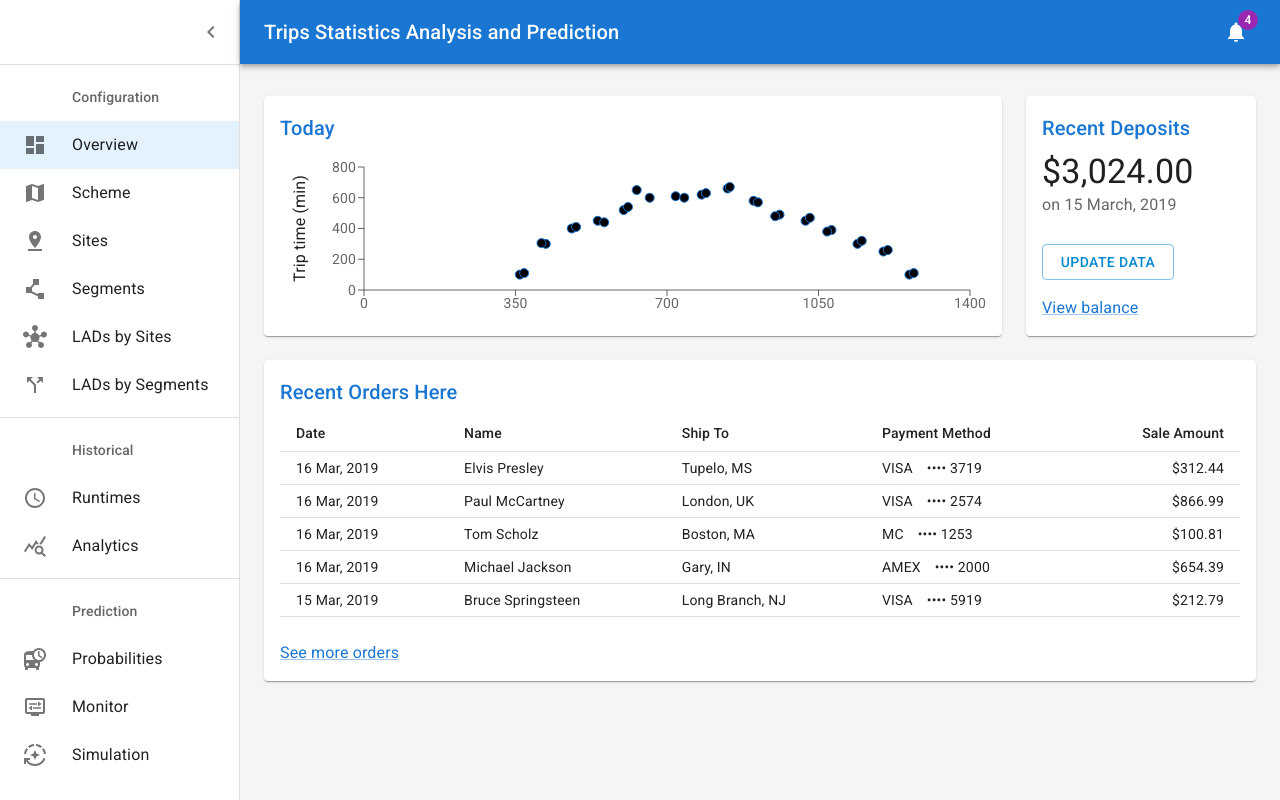
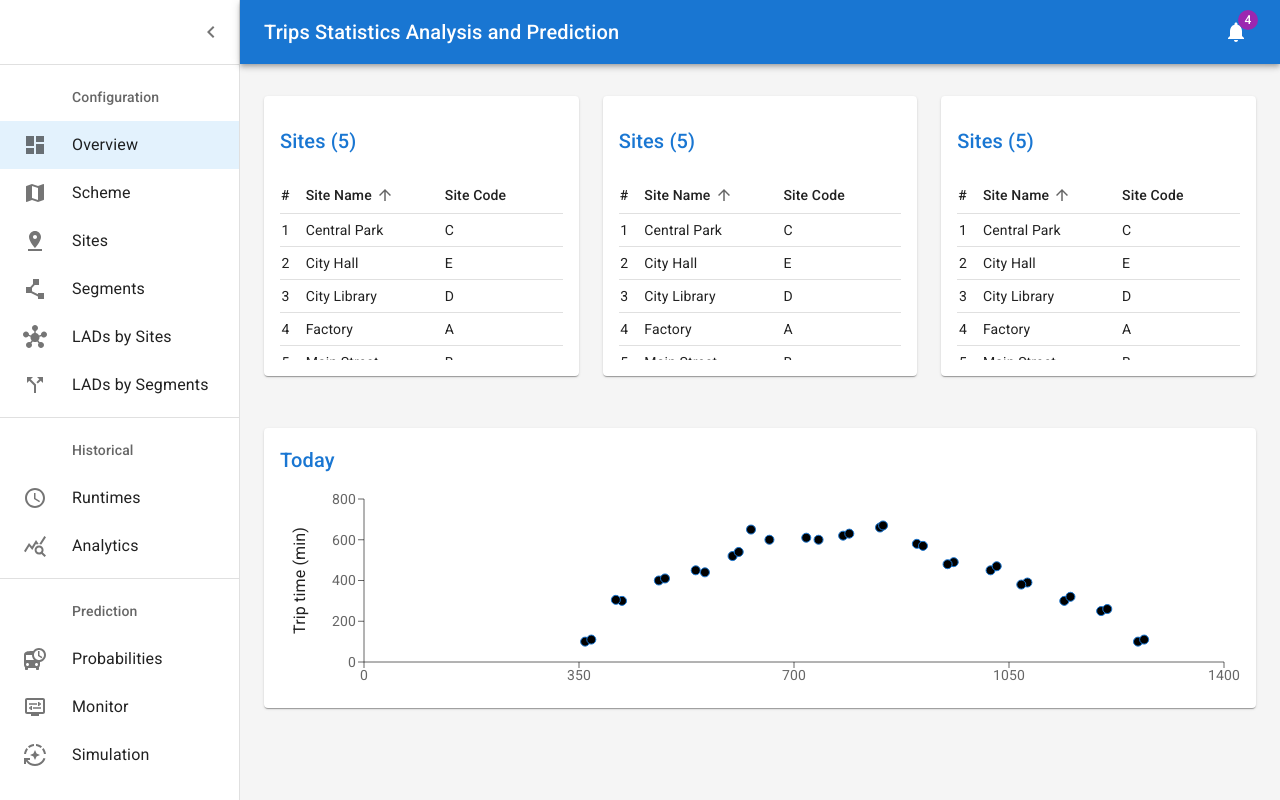
Before and after one commit to bars-p/predict-mvp, a Next.js app: page / in a window 1280 px wide. Built offline with nearby package versions, Linux system fonts and the light colour scheme; a web font is replaced by a local one.

Commit message:
Added SimpleTable component

```diff
--- a/pages/index.js
+++ b/pages/index.js
@@ -1,5 +1,5 @@
 import Head from 'next/head'
-import Dashboard from '../src/components/old/Dashboard'
+import Dashboard from '../src/components/dashboard/Dashboard'
 
 export default function Home() {
   return (
--- /dev/null
+++ b/src/components/dashboard/Dashboard.js
@@ -0,0 +1,118 @@
+import React, { useContext } from 'react';
+import { createTheme, ThemeProvider } from '@mui/material/styles';
+import CssBaseline from '@mui/material/CssBaseline';
+import Box from '@mui/material/Box';
+import Container from '@mui/material/Container';
+import Grid from '@mui/material/Grid';
+import Paper from '@mui/material/Paper';
+import Chart from '../old/Chart';
+// import Deposits from './Deposits';
+import Orders from '../old/Orders';
+import SimpleTable from '../layout/SimpleTable';
+import { DataContext } from '../../contexts/DataContext';
+import { useRouter } from 'next/router';
+
+const mdTheme = createTheme();
+
+export default function Dashboard() {
+  const router = useRouter();
+  const sitesRoute = '/sites';
+  const { sites } = useContext(DataContext);
+  const sitesHeaders = [
+    {
+      id: 'name',
+      numeric: false,
+      disablePadding: false,
+      text: 'Site Name',
+      sort: true,
+    },
+    {
+      id: 'code',
+      numeric: false,
+      disablePadding: false,
+      text: 'Site Code',
+      sort: true,
+    },
+  ];
+  const siteItems = sites.map(site => ({
+    id: site.id,
+    name: site.name,
+    code: site.short,
+  }));
+  return (
+    <ThemeProvider theme={mdTheme}>
+      <Grid container spacing={3} sx={{ height: '83vh' }}>
+        {/* Sites */}
+        <Grid item sm={12} md={4}>
+          <Paper
+            onClick={() => router.push(sitesRoute)}
+            sx={{
+              p: 2,
+              display: 'flex',
+              flexDirection: 'column',
+              height: '35vh',
+              cursor: 'pointer',
+            }}
+          >
+            <SimpleTable
+              title='Sites'
+              headers={sitesHeaders}
+              items={siteItems}
+            />
+          </Paper>
+        </Grid>
+        {/* Sites */}
+        <Grid item sm={12} md={4}>
+          <Paper
+            onClick={() => router.push(sitesRoute)}
+            sx={{
+              p: 2,
+              display: 'flex',
+              flexDirection: 'column',
+              height: '35vh',
+              cursor: 'pointer',
+            }}
+          >
+            <SimpleTable
+              title='Sites'
+              headers={sitesHeaders}
+              items={siteItems}
+            />
+          </Paper>
+        </Grid>
+        {/* Sites */}
+        <Grid item sm={12} md={4}>
+          <Paper
+            onClick={() => console.log('Sites Clicked')}
+            sx={{
+              p: 2,
+              display: 'flex',
+              flexDirection: 'column',
+              height: '35vh',
+              cursor: 'pointer',
+            }}
+          >
+            <SimpleTable
+              title='Sites'
+              headers={sitesHeaders}
+              items={siteItems}
+            />
+          </Paper>
+        </Grid>
+        {/* Chart */}
+        <Grid item sm={12}>
+          <Paper
+            sx={{
+              p: 2,
+              display: 'flex',
+              flexDirection: 'column',
+              height: '35vh',
+            }}
+          >
+            <Chart />
+          </Paper>
+        </Grid>
+      </Grid>
+    </ThemeProvider>
+  );
+}
--- a/src/components/layout/Info.js
+++ b/src/components/layout/Info.js
@@ -18,7 +18,7 @@ export default function Info(props) {
       case 'error':
         return 'Error';
       case 'warning':
-        return 'Warning';
+        return 'Warning`';
       default:
         return 'Info';
     }
--- /dev/null
+++ b/src/components/layout/SimpleTable.js
@@ -0,0 +1,202 @@
+import React, { useState } from 'react';
+import PropTypes from 'prop-types';
+import Box from '@mui/material/Box';
+import IconButton from '@mui/material/IconButton';
+import AddCircleIcon from '@mui/icons-material/AddCircle';
+import EditIcon from '@mui/icons-material/Edit';
+import DeleteIcon from '@mui/icons-material/Delete';
+import Table from '@mui/material/Table';
+import TableBody from '@mui/material/TableBody';
+import TableCell from '@mui/material/TableCell';
+import TableHead from '@mui/material/TableHead';
+import TableRow from '@mui/material/TableRow';
+import TableSortLabel from '@mui/material/TableSortLabel';
+import Toolbar from '@mui/material/Toolbar';
+import Tooltip from '@mui/material/Tooltip';
+import { visuallyHidden } from '@mui/utils';
+import Title from './Title';
+import { TableContainer } from '@mui/material';
+
+// const tableHeaders = [
+//   {
+//     id: 'number',
+//     numeric: true,
+//     disablePadding: true,
+//     text: '#',
+//     sort: false,
+//   },
+//   {
+//     id: 'name',
+//     numeric: false,
+//     disablePadding: false,
+//     text: 'Site Name',
+//     sort: true,
+//   },
+//   {
+//     id: 'code',
+//     numeric: false,
+//     disablePadding: false,
+//     text: 'Site Code',
+//     sort: true,
+//   },
+//   {
+//     id: 'ladsNumber',
+//     numeric: false,
+//     disablePadding: false,
+//     text: 'LADs Passed',
+//     sort: true,
+//   },
+//   {
+//     id: 'ladsName',
+//     numeric: false,
+//     disablePadding: false,
+//     text: 'LADs Names',
+//     sort: false,
+//   },
+//   {
+//     id: 'action',
+//     numeric: false,
+//     disablePadding: false,
+//     text: '',
+//     sort: false,
+//   },
+// ];
+
+function descendingComparator(a, b, orderBy) {
+  if (b[orderBy] < a[orderBy]) {
+    return -1;
+  }
+  if (b[orderBy] > a[orderBy]) {
+    return 1;
+  }
+  return 0;
+}
+
+function getComparator(order, orderBy) {
+  return order === 'desc'
+    ? (a, b) => descendingComparator(a, b, orderBy)
+    : (a, b) => -descendingComparator(a, b, orderBy);
+}
+
+function SimpleTableHeader(props) {
+  const { order, orderBy, onRequestSort, headers } = props;
+  const createSortHandler = (property) => (event) => {
+    onRequestSort(event, property);
+  };
+  const firstColumn = {
+    id: 'number',
+    numeric: true,
+    disablePadding: true,
+    text: '#',
+    sort: false,
+  };
+
+  return (
+    <TableHead>
+      <TableRow>
+        {[firstColumn, ...headers].map(headCell => (
+          <TableCell
+            key={headCell.id}
+            align={headCell.numeric ? 'right' : 'left'}
+            padding={headCell.disablePadding ? 'none' : 'normal'}
+            sortDirection={orderBy === headCell.id ? order : false}
+          >
+            {headCell.sort
+            ? (
+              <TableSortLabel
+                active={orderBy === headCell.id}
+                direction={orderBy === headCell.id ? order : 'asc'}
+                onClick={createSortHandler(headCell.id)}
+              >
+                {headCell.text}
+                {orderBy === headCell.id ? (
+                  <Box component='span' sx={visuallyHidden}>
+                    {order === 'desc' ? 'sorted ascending' : 'sorted descending'}
+                  </Box>
+                ) : null}
+              </TableSortLabel>)
+            : headCell.text
+            }
+          </TableCell>
+        ))}
+      </TableRow>
+    </TableHead>
+  );
+}
+
+SimpleTableHeader.propTypes = {
+  onRequestSort: PropTypes.func.isRequired,
+  order: PropTypes.oneOf(['asc', 'desc']).isRequired,
+  orderBy: PropTypes.string.isRequired,
+  headers: PropTypes.array.isRequired,
+};
+
+function SimpleTableToolbar(props) {
+  return (
+    <Toolbar
+      sx={{
+        pl: { sm: 0 },
+        pr: { sm: 1},
+      }}
+    >
+      <Title>{props.children}</Title>
+      <div className='spacer'></div>
+    </Toolbar>
+  );
+};
+
+SimpleTableToolbar.propTypes = {
+  children: PropTypes.node,
+};
+
+export default function SimpleTable(props) {
+  const [order, setOrder] = useState('asc');
+  const [orderBy, setOrderBy] = useState('name');
+
+  const { title, headers, items } = props;
+
+  // const tableData = items.map( site => ({
+  //   id: site.id,
+  //   name: site.name,
+  //   code: site.short,
+  //   ladsNumber: site.ladsList.length,
+  //   ladsName: site.ladsList.join(', '),
+  //   action: null,
+  // }));
+
+  const handleRequestSort = (event, property) => {
+    const isAsc = orderBy === property && order === 'asc';
+    setOrder(isAsc ? 'desc' : 'asc');
+    setOrderBy(property);
+  };
+
+  return (
+    <React.Fragment>
+      <SimpleTableToolbar>
+        {title} ({items.length})
+      </SimpleTableToolbar>
+      <TableContainer>
+        <Table size="small" stickyHeader>
+          <SimpleTableHeader
+            order={order}
+            orderBy={orderBy}
+            onRequestSort={handleRequestSort}
+            headers={headers}
+          />
+          <TableBody>
+            {items
+              .sort(getComparator(order, orderBy))
+              .map((row, index) => (
+              <TableRow key={row.id} hover>
+                <TableCell align='right' padding='none'>{index+1}</TableCell>
+                {Object.entries(row).map(cell => (
+                  (cell[0] != 'id' && <TableCell key={cell[0]}>{cell[1]}</TableCell>)
+                ))}
+              </TableRow>
+            ))}
+          </TableBody>
+        </Table>
+      </TableContainer>
+    </React.Fragment>
+  );
+};
--- a/src/components/old/Orders.js
+++ b/src/components/old/Orders.js
@@ -46,6 +46,14 @@ const rows = [
     'VISA ⠀•••• 5919',
     212.79,
   ),
+  createData(
+    5,
+    '15 Mar, 2019',
+    'Bruce Springsteen',
+    'Long Branch, NJ',
+    'VISA ⠀•••• 5919',
+    212.79,
+  ),
 ];
 
 function preventDefault(event) {
--- a/src/components/sites/DataTable.js
+++ b/src/components/sites/DataTable.js
@@ -181,7 +181,7 @@ export function EnhancedTable(props) {
           .map((row, index) => (
           <TableRow key={row.id} hover>
             <TableCell align='right' padding='none'>{index+1}</TableCell>
-            <TableCell  sx={{ py: 1 }}>{row.name}</TableCell>
+            <TableCell sx={{ py: 1 }}>{row.name}</TableCell>
             <TableCell sx={{ py: 1 }}>{row.code}</TableCell>
             <TableCell sx={{ py: 1 }}>{row.ladsNumber}</TableCell>
             <TableCell sx={{ py: 1 }}>{row.ladsName}</TableCell>
```
Also changed, not shown: src/data/LadsData.js (added, +14 -0 lines), src/data/SegmentsData.js (added, +46 -0 lines).
